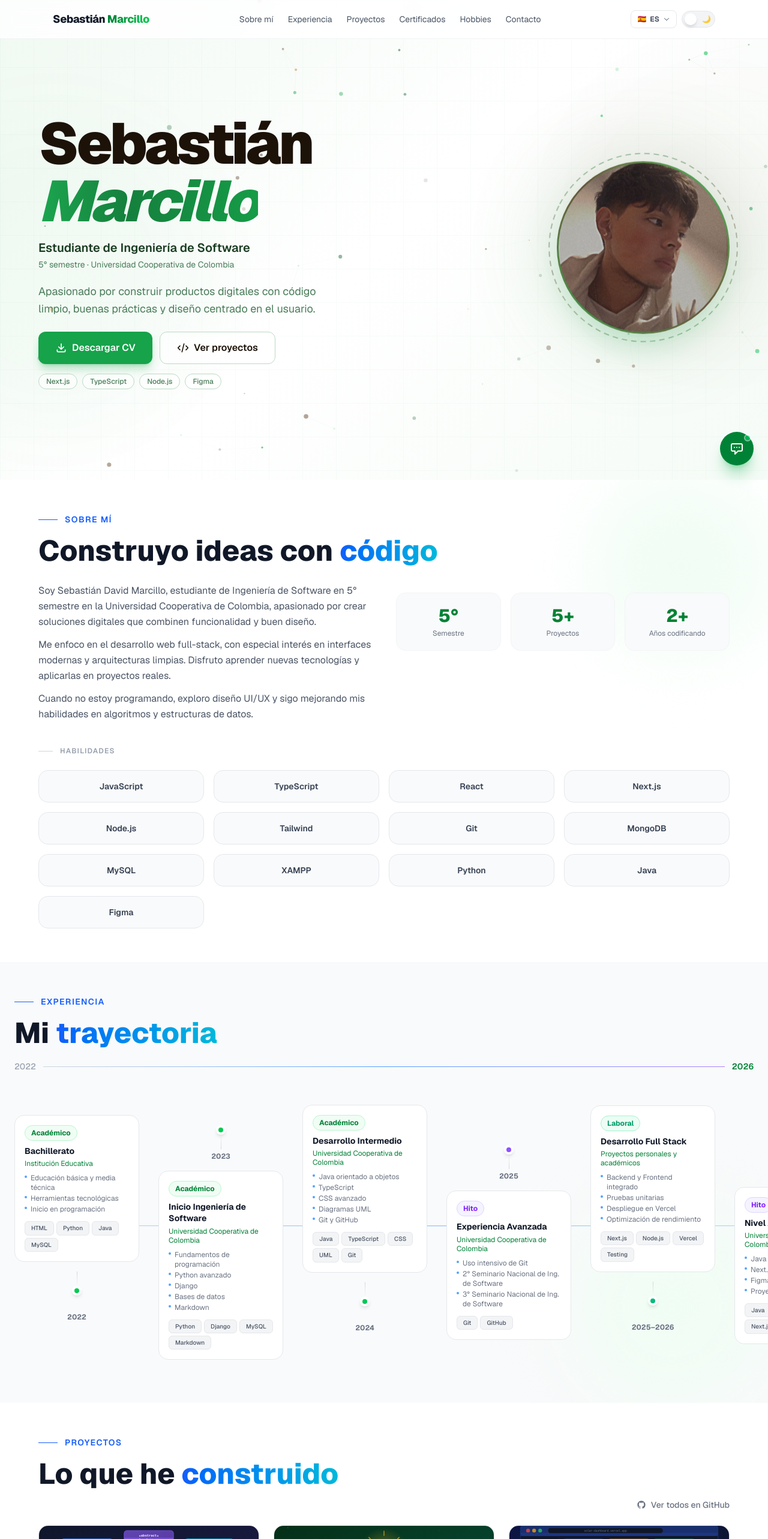
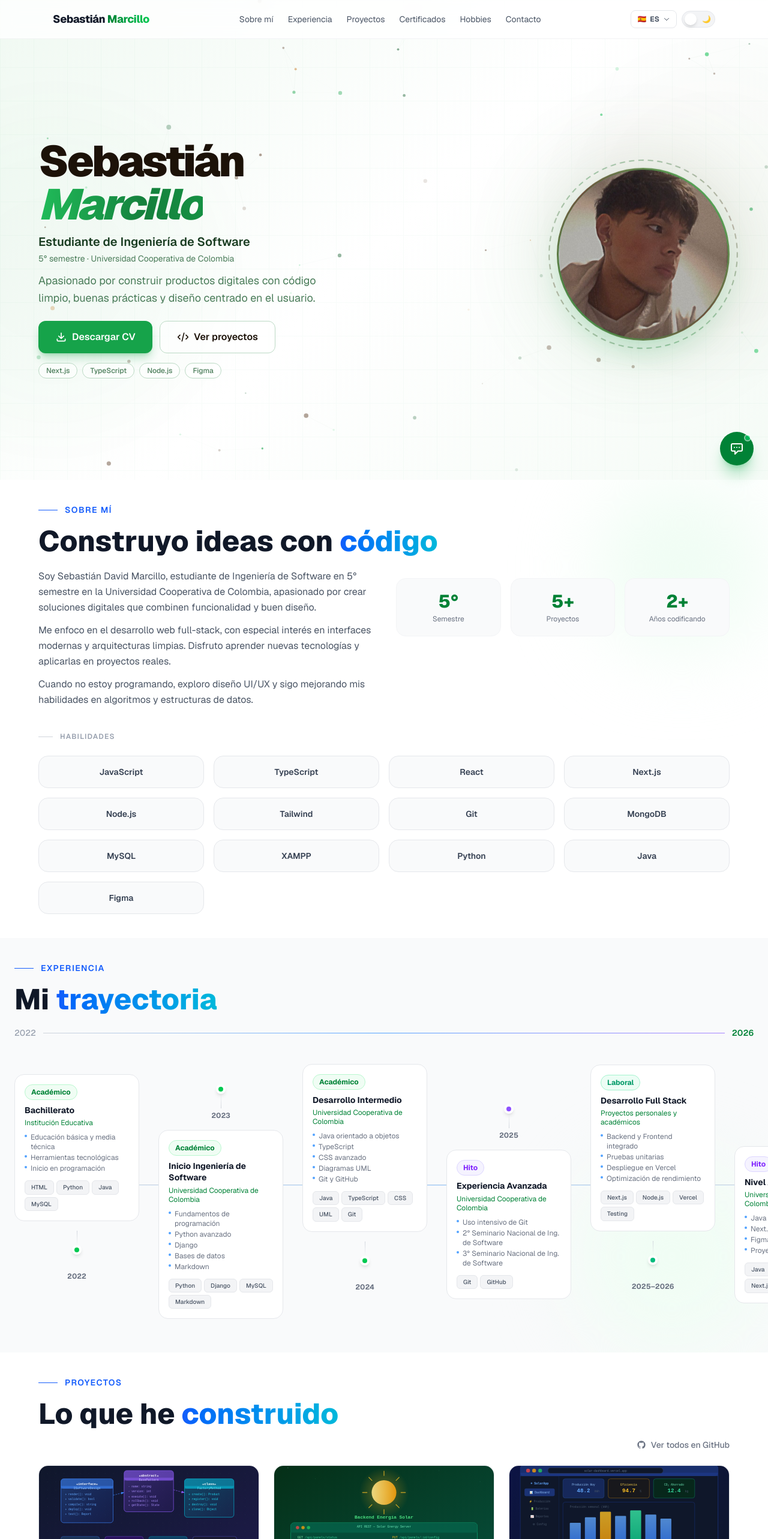
Before and after one commit to sebastiandavid98/portfolio-nextjs-sebastian, a Next.js app: page / in a window 1280 px wide. Shown: the top 2566 px of the page at 60% size. Built offline with nearby package versions, Linux system fonts and the light colour scheme.

Commit message:
fix: centrado Hero, py-10 en secciones, márgenes internos reducidos

```diff
--- a/app/sections/About.tsx
+++ b/app/sections/About.tsx
@@ -179,7 +179,7 @@ export default function About() {
   const { t } = useLang();
 
   return (
-    <section id="about" className="relative bg-white dark:bg-slate-950 py-14 px-6 overflow-hidden">
+    <section id="about" className="relative bg-white dark:bg-slate-950 py-10 px-6 overflow-hidden">
       <div className="absolute top-0 right-0 w-72 h-72 bg-green-50 dark:bg-green-600/5 rounded-full blur-3xl pointer-events-none" />
 
       <div className="relative max-w-6xl mx-auto">
@@ -188,7 +188,7 @@ export default function About() {
           label={t.about.label}
           title={t.about.title}
           titleAccent={t.about.titleAccent}
-          className="mb-6"
+          className="mb-4"
         />
 
         <div className="grid md:grid-cols-2 gap-10 items-start mb-10">
--- a/app/sections/Certificates.tsx
+++ b/app/sections/Certificates.tsx
@@ -110,7 +110,7 @@ export default function Certificates() {
   const [selected, setSelected] = useState<string | null>(null);
 
   return (
-    <section id="certificates" className="relative bg-gray-50 dark:bg-slate-900 py-14 px-6 overflow-hidden">
+    <section id="certificates" className="relative bg-gray-50 dark:bg-slate-900 py-10 px-6 overflow-hidden">
       <div className="absolute top-0 left-0 w-80 h-80 bg-green-50 dark:bg-green-600/5 rounded-full blur-3xl pointer-events-none" />
 
       <div className="relative max-w-6xl mx-auto">
@@ -120,7 +120,7 @@ export default function Certificates() {
           label={t.certificates.label}
           title={t.certificates.title}
           titleAccent={t.certificates.titleAccent}
-          className="mb-8"
+          className="mb-5"
         />
 
         {/* Cards */}
--- a/app/sections/Contact.tsx
+++ b/app/sections/Contact.tsx
@@ -50,7 +50,7 @@ export default function Contact() {
   }
 
   return (
-    <section id="contact" className="relative bg-white dark:bg-slate-950 py-14 px-6 overflow-hidden">
+    <section id="contact" className="relative bg-white dark:bg-slate-950 py-10 px-6 overflow-hidden">
       <div className="absolute top-0 right-0 w-80 h-80 bg-green-50 dark:bg-green-600/5 rounded-full blur-3xl pointer-events-none" />
 
       <div className="relative max-w-6xl mx-auto">
--- a/app/sections/Experience.tsx
+++ b/app/sections/Experience.tsx
@@ -294,7 +294,7 @@ export default function Experience() {
   const items = timeline[lang] ?? timeline.es;
 
   return (
-    <section id="experience" className="relative bg-gray-50 dark:bg-slate-900 py-14 px-6 overflow-hidden">
+    <section id="experience" className="relative bg-gray-50 dark:bg-slate-900 py-10 px-6 overflow-hidden">
       <div className="absolute bottom-0 right-0 w-80 h-80 bg-green-50 dark:bg-green-600/5 rounded-full blur-3xl pointer-events-none" />
 
       <div className="relative max-w-7xl mx-auto">
@@ -307,7 +307,7 @@ export default function Experience() {
         />
 
         {/* Year range */}
-        <div className="animate-fade-up delay-100 flex items-center gap-3 mb-8">
+        <div className="animate-fade-up delay-100 flex items-center gap-3 mb-5">
           <span className="text-gray-400 dark:text-slate-500 text-sm font-medium">2022</span>
           <div className="flex-1 h-px bg-gradient-to-r from-gray-300 via-blue-400 to-violet-400 dark:from-slate-700 dark:via-blue-500 dark:to-violet-500" />
           <span className="text-green-700 dark:text-green-400 text-sm font-semibold">2026</span>
--- a/app/sections/Hero.tsx
+++ b/app/sections/Hero.tsx
@@ -82,7 +82,7 @@ function GlitchName() {
   }, []);
 
   return (
-    <h1 className="animate-fade-up delay-200 text-6xl sm:text-7xl lg:text-8xl font-black leading-none tracking-tighter mb-4 select-none">
+    <h1 className="animate-fade-up delay-200 text-5xl sm:text-6xl lg:text-7xl font-black leading-none tracking-tighter mb-3 select-none">
       <span className="block text-[#1C1208] dark:text-[#F0FDF4]">Sebastián</span>
       <span
         className={`block relative ${glitching ? "glitch-active" : ""}`}
@@ -117,7 +117,7 @@ export default function Hero() {
   const { t } = useLang();
 
   return (
-    <section className="relative min-h-screen flex items-center justify-center px-6 pt-16 pb-6 overflow-hidden">
+    <section className="relative min-h-screen flex items-center justify-center px-6 overflow-hidden" style={{ paddingTop: "64px" }}>
 
       {/* Background */}
       <div className="absolute inset-0 -z-10" style={{ background: "var(--gradient-hero)" }} />
@@ -150,7 +150,7 @@ export default function Hero() {
           <p className="animate-fade-up delay-300 text-lg sm:text-xl text-[#1A3D22] dark:text-[#D4C4A0] font-semibold mb-1">
             {t.hero.role}
           </p>
-          <p className="animate-fade-up delay-300 text-[#4A7C59] dark:text-[#6EE7A0] text-sm mb-5">
+          <p className="animate-fade-up delay-300 text-[#4A7C59] dark:text-[#6EE7A0] text-sm mb-3">
             {t.hero.semester}
           </p>
           <p className="animate-fade-up delay-400 text-[#4A7C59] dark:text-[#6EE7A0] text-base sm:text-lg mb-6 max-w-lg mx-auto md:mx-0 leading-relaxed">
--- a/app/sections/Hobbies.tsx
+++ b/app/sections/Hobbies.tsx
@@ -53,13 +53,13 @@ function TypewriterWord() {
 
 export default function Hobbies() {
   return (
-    <section id="hobbies" className="relative bg-gray-50 dark:bg-slate-900 py-14 px-6 overflow-hidden">
+    <section id="hobbies" className="relative bg-gray-50 dark:bg-slate-900 py-10 px-6 overflow-hidden">
       <div className="absolute bottom-0 right-0 w-72 h-72 bg-green-50 dark:bg-green-600/5 rounded-full blur-3xl pointer-events-none" />
 
       <div className="relative max-w-6xl mx-auto">
 
         {/* Header with typewriter */}
-        <div className="mb-6">
+        <div className="mb-4">
           <div className="animate-slide-right flex items-center gap-3 mb-3">
             <span className="h-px w-8 bg-green-700 dark:bg-green-600" />
             <span className="text-green-700 dark:text-green-400 text-sm font-semibold tracking-widest uppercase">
--- a/app/sections/Projects.tsx
+++ b/app/sections/Projects.tsx
@@ -43,7 +43,7 @@ export default function Projects() {
   const list = projects[lang] ?? projects.es;
 
   return (
-    <section id="projects" className="relative bg-white dark:bg-slate-950 py-14 px-6 overflow-hidden">
+    <section id="projects" className="relative bg-white dark:bg-slate-950 py-10 px-6 overflow-hidden">
       <div className="absolute bottom-0 left-0 w-80 h-80 bg-cyan-50 dark:bg-cyan-500/5 rounded-full blur-3xl pointer-events-none" />
 
       <div className="relative max-w-6xl mx-auto">
--- a/app/sections/Testimonials.tsx
+++ b/app/sections/Testimonials.tsx
@@ -82,7 +82,7 @@ export default function Testimonials() {
   const t = testimonials[active];
 
   return (
-    <section id="testimonials" className="relative bg-white dark:bg-slate-950 py-14 px-6 overflow-hidden">
+    <section id="testimonials" className="relative bg-white dark:bg-slate-950 py-10 px-6 overflow-hidden">
       {/* Decorative blobs */}
       <div className="absolute top-1/2 left-1/2 -translate-x-1/2 -translate-y-1/2 w-[600px] h-[300px] bg-blue-100/50 dark:bg-green-600/5 rounded-full blur-3xl pointer-events-none" />
 
@@ -93,7 +93,7 @@ export default function Testimonials() {
           <span className="h-px w-8 bg-green-700" />
           <span className="text-green-700 dark:text-green-400 text-sm font-semibold tracking-widest uppercase">Testimonios</span>
         </div>
-        <h2 className="animate-fade-up text-4xl sm:text-5xl font-extrabold text-gray-900 dark:text-white leading-tight mb-8">
+        <h2 className="animate-fade-up text-4xl sm:text-5xl font-extrabold text-gray-900 dark:text-white leading-tight mb-5">
           Lo que dicen{" "}
           <span className="text-transparent bg-clip-text bg-gradient-to-r from-green-700 to-green-500">de mí</span>
         </h2>
@@ -121,12 +121,12 @@ export default function Testimonials() {
             <div className={`absolute top-0 left-0 right-0 h-1 bg-gradient-to-r ${t.gradient} rounded-t-3xl`} />
 
             {/* Stars */}
-            <div className="mb-6">
+            <div className="mb-4">
               <Stars count={t.stars} />
             </div>
 
             {/* Quote */}
-            <blockquote className="text-gray-700 dark:text-slate-300 text-lg sm:text-xl leading-relaxed font-medium mb-8 relative z-10">
+            <blockquote className="text-gray-700 dark:text-slate-300 text-lg sm:text-xl leading-relaxed font-medium mb-5 relative z-10">
               "{t.comment}"
             </blockquote>
 
```
